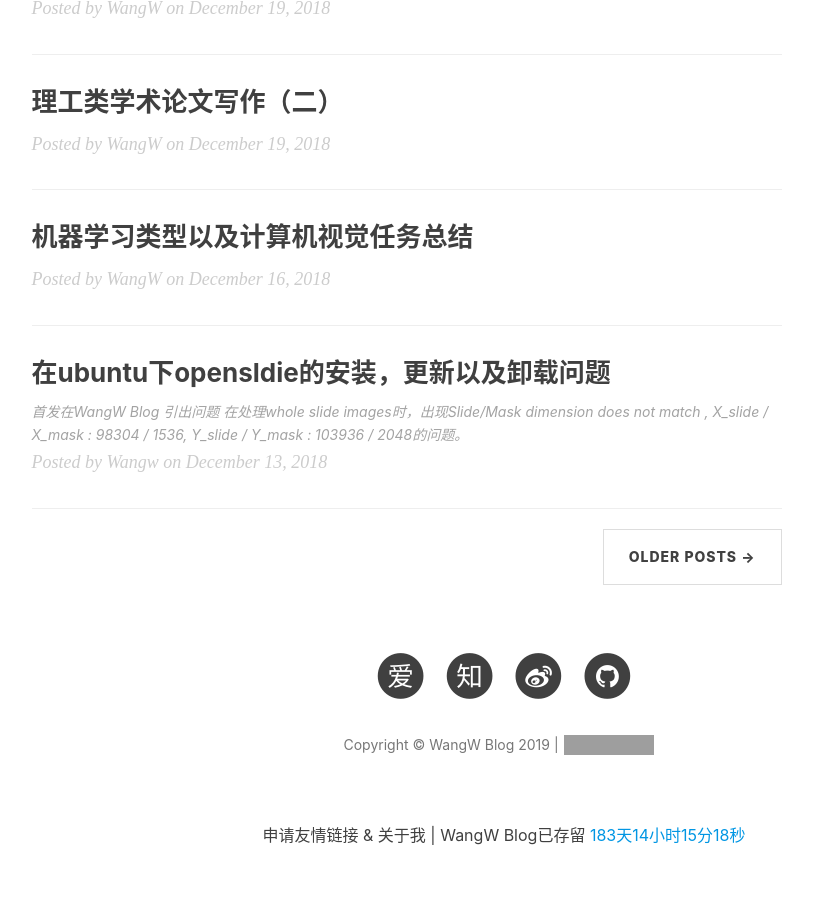
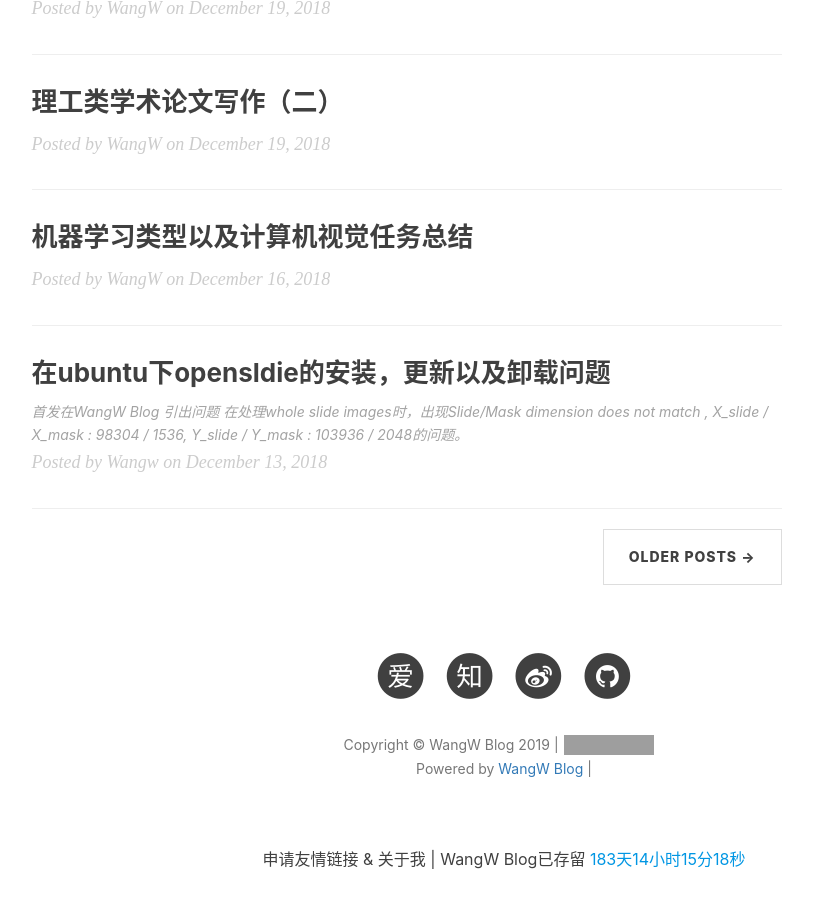
Before and after one commit to ilikewind/Myblog, a Jekyll site: the page built from index.html, in a window 1280 px wide and 900 px high, scrolled down 1745 px. Shown: the whole window, without its empty margins (136-949 px from the left). Built offline with Jekyll 4.4.1, drawn with Linux system fonts in a browser that asks for light colours; nearby versions of some CDN libraries; the list of posts is cut into pages by our own code; comment, search, counter and statistics services are not loaded; before the commit the page ends 2621 px from its top, so only the background shows below that; grey boxes are pictures that could not be loaded.

Commit message:
del numb of people

```diff
--- a/_includes/footer.html
+++ b/_includes/footer.html
@@ -14,13 +14,14 @@
                         src="https://ghbtns.com/github-btn.html?user=ilikewind&repo=Myblog&type=star&count=true" >
                     </iframe>
                     <br>
+                    Powered by <a href="https://likewind.top">WangW Blog</a> |
                     <span id="busuanzi_container_site_pv" style='display:none'>
-                        本站总访问量<span id="busuanzi_value_site_pv"></span>次 |
+                        本站总访问量<span id="busuanzi_value_site_pv"></span>次
                     </span>
-                    <span id="busuanzi_container_site_uv" style='display:none'>
-                        本站访客数<span id="busuanzi_value_site_uv"></span>人次
-                    </span>
-                    <!--Powered by <a href="https://likewind.top">WangW Blog</a>-->
+
+                    <!--<span id="busuanzi_container_site_uv" style='display:none'>-->
+                        <!--本站访客数<span id="busuanzi_value_site_uv"></span>人次-->
+                    <!--</span>-->
                     <!--Analyzed by <a href="https://tongji.baidu.com/">Baidu Analytics</a>-->
 
                 </p>
```
